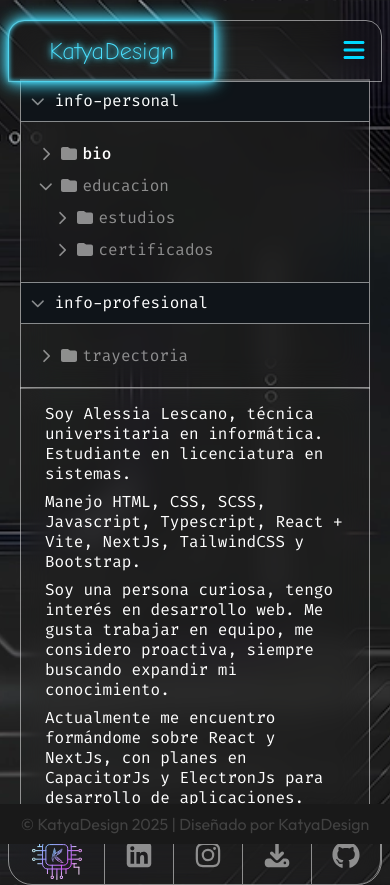
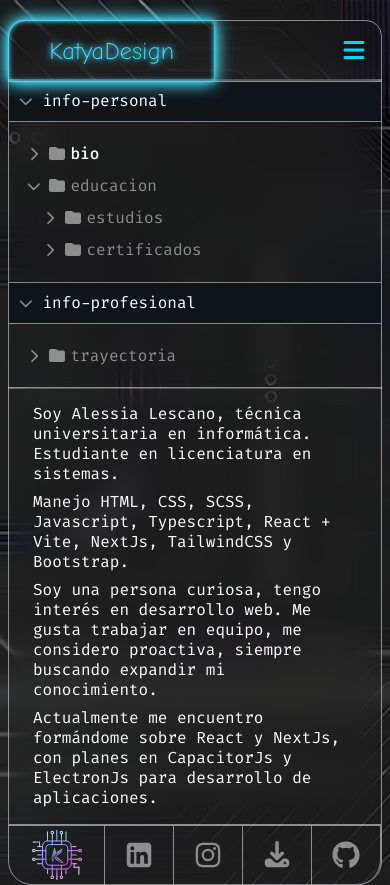
Before and after one commit to AluLescano/web-portfolio, a Next.js app: page /about/personal in a window 390 px wide. Built offline with nearby package versions, Linux system fonts and the light colour scheme.

Commit message:
Height Fixes and Hidden Footer on mobile devices

```diff
--- a/app/about/about.module.scss
+++ b/app/about/about.module.scss
@@ -1,7 +1,7 @@
 @use "../assets/scss/variables" as vars;
 
 .layoutContainer {
-  height: 100%;
+  height: 75vh;
   position: relative;
   margin: 0 1.25rem;
   margin-top: -0.1rem;
@@ -40,11 +40,11 @@
   flex: 1; // Add this to take available space
   min-height: 0; // Important for flex children with scroll
 
-  div p span{
-  font-weight: 500;
-  color: vars.$color;
-  opacity: 0.9;
-}
+  div p span {
+    font-weight: 500;
+    color: vars.$color;
+    opacity: 0.9;
+  }
 }
 
 .welcomeSection {
@@ -163,6 +163,7 @@
 
 @media (max-width: 1279px) {
   .layoutContainer {
+    height: 100%;
     margin: 0 0.75rem;
   }
 
@@ -194,7 +195,7 @@
   }
 }
 
-@media (max-width: 1024) {
+@media (max-width: 1024px) {
   .layoutContainer {
     margin: 0;
   }
--- a/app/layout.tsx
+++ b/app/layout.tsx
@@ -59,7 +59,7 @@ export default function RootLayout({
             {children}
           </div>
           <Socials />
-          <Footer webname="KatyaDesign" />
+          <div className="hidden lg:block"><Footer webname="KatyaDesign" /></div>
         </div>
       </body>
     </html>
--- a/app/works/works.module.scss
+++ b/app/works/works.module.scss
@@ -1,7 +1,7 @@
 @use "../assets/scss/variables" as vars;
 
 .layoutContainer {
-  height: 100%;
+  height: 75vh;
   position: relative;
   margin: 0 1.25rem;
   margin-top: -0.1rem;
@@ -55,6 +55,7 @@
 
 @media (max-width: 1279px) {
   .layoutContainer {
+    height: 100%;
     margin: 0 0.75rem;
   }
 
```
